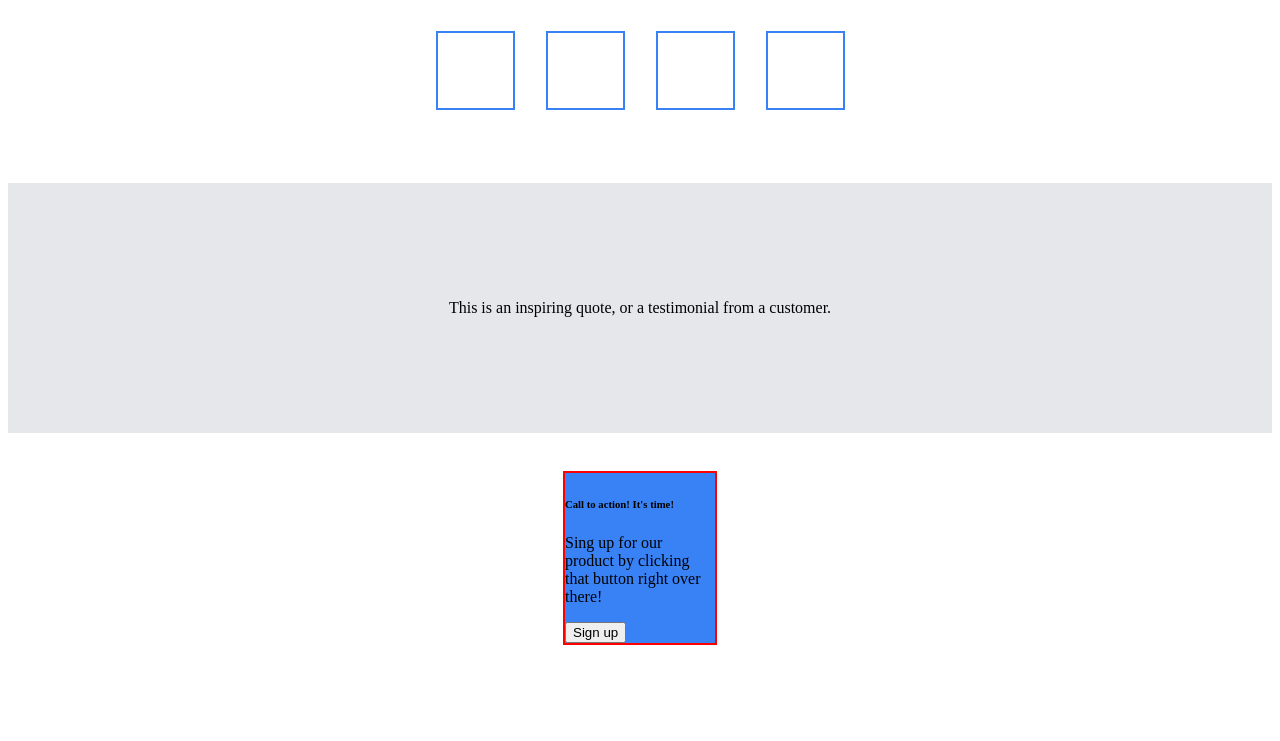
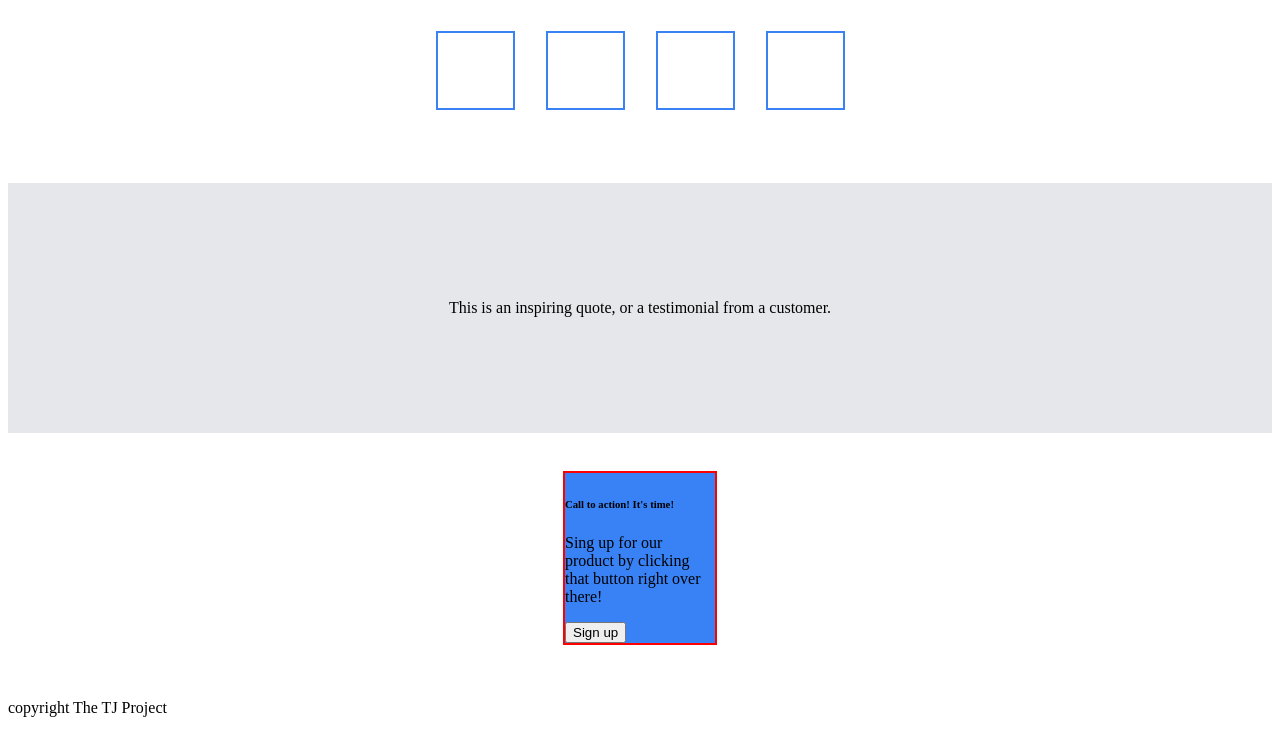
Before and after one commit to teige6/O-Project-1, a plain HTML site: page index.html in a window 1280 px wide. Shown: the part 325-1066 px from the top of the page. Before the commit the page ends 1016 px from the top, so only its background shows below. Drawn offline with Linux system fonts and the light colour scheme.

Commit message:
first final draft for html page

```diff
--- a/index.html
+++ b/index.html
@@ -61,6 +61,9 @@
                 <button class="su-floor-btn">Sign up</button>
             </div>
         </div>
+        <div class="footer">
+            <p>copyright The TJ Project</p>
+        </div>
     </div>
 </body>
 </html>
```
